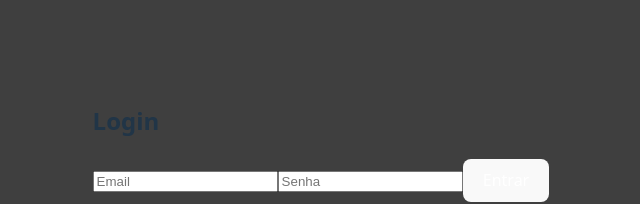
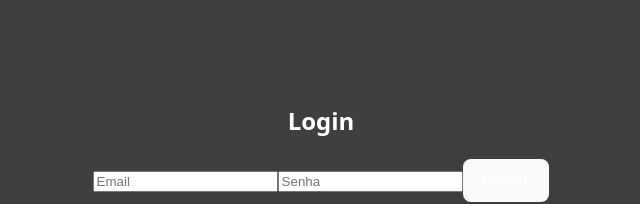
Before and after one commit to thiagoaugusto-code/MicroHabits, a React app in the folder frontend/: page / in a window 1280 px wide. Shown: the part 260-464 px from the top of the page, without its empty margins (319-959 px from the left). Built offline with nearby package versions, Linux system fonts and the light colour scheme; the HTML template or start-up script is replaced by a standard one.

Commit message:
fix(habits): adiciona validação obrigatória de nome, categoria e frequência antes de criar hábito

```diff
--- a/frontend/src/components/HabitsList.css
+++ b/frontend/src/components/HabitsList.css
@@ -16,10 +16,10 @@ body {
   font-family: "Inter", sans-serif;
 }
 
-.habits-container h2 {
+h2 {
+  color: #fff;
   text-align: center;
   margin-bottom: 20px;
-  color: #333;
 }
 
 /* ----- Filtros e criação ----- */
--- a/frontend/src/components/HabitsList.jsx
+++ b/frontend/src/components/HabitsList.jsx
@@ -54,6 +54,8 @@ export default function HabitsList() {
   //Adicionar habito
   const addHabit = async () => {
     if (!newHabitTitle.trim()) return alert('O nome do hábito não pode ser vazio.');
+    if (!newHabitCategory) return alert('Por favor, selecione uma categoria para o hábito.');
+    if (!newHabitFrequency) return alert('Por favor, selecione uma frequência para o hábito.');
 
     console.log("Enviando hábito:", { title: newHabitTitle, userId, category: newHabitCategory, frequency: newHabitFrequency }); // Confirmação de envio
 
@@ -166,7 +168,7 @@ export default function HabitsList() {
             onChange={e => setNewHabitTitle(e.target.value)}
           />
           <div className="habit-input-group">
-            <select value={newHabitCategory} onChange={e => setNewHabitCategory(e.target.value)}>
+            <select value={newHabitCategory} onChange={e => setNewHabitCategory(e.target.value)} required>
                 <option value="">Categoria</option>
                 <option value='Saúde'>Saúde</option>
                 <option value='Estudos'>Estudos</option>
@@ -174,7 +176,7 @@ export default function HabitsList() {
                 <option value='Pessoal'>Pessoal</option>
               </select>
 
-              <select value={newHabitFrequency} onChange={e => setNewHabitFrequency(e.target.value)}>
+              <select value={newHabitFrequency} onChange={e => setNewHabitFrequency(e.target.value)} required>
                 <option value="">Frequência</option>
                 <option value='Diário'>Diário</option>
                 <option value='Semanal'>Semanal</option>
```
